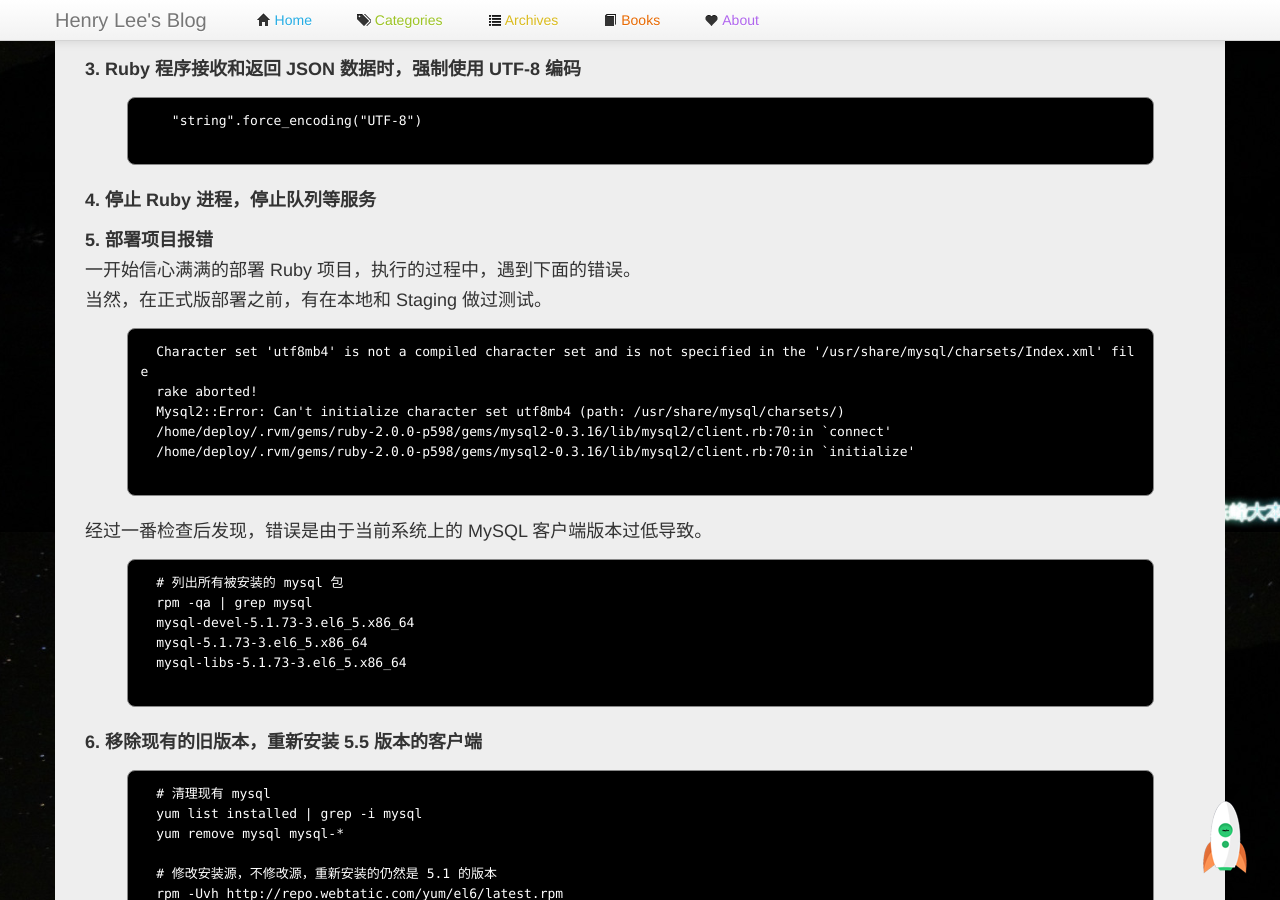
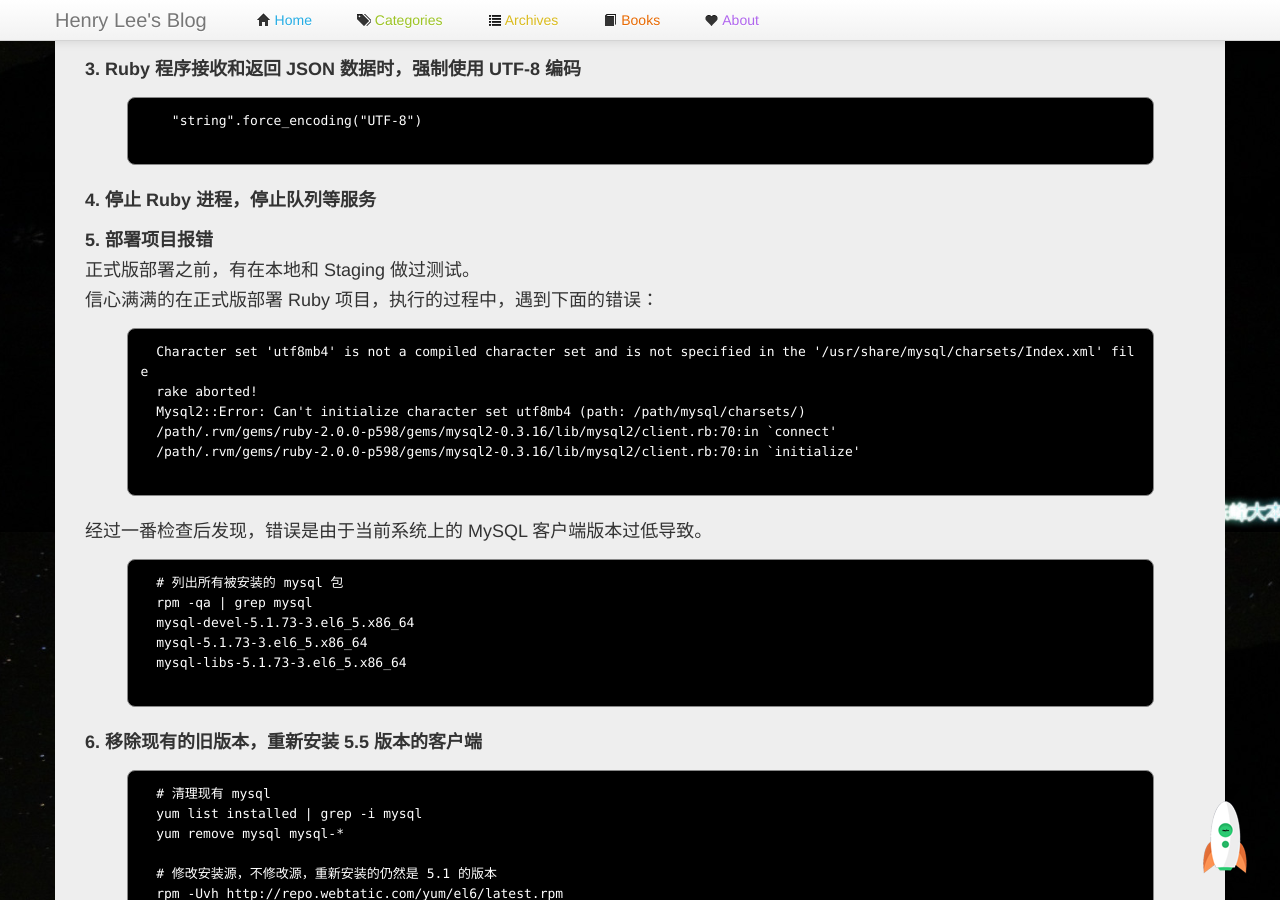
Before and after one commit to manageyp/manageyp.github.com, a Jekyll site: the page built from _posts/2015-03-05-aliyun-rds-change-mysql-charset-from-utf8-to-utf8mb4.html, in a window 1280 px wide and 900 px high, scrolled down 1268 px. Built offline with Jekyll 4.4.1, drawn with Linux system fonts in a browser that asks for light colours; comment, search, counter and statistics services are not loaded.

Commit message:
[Change] aliyun-rds-change-mysql-charset-from-utf8-to-utf8mb4

```diff
--- a/_posts/2015-03-05-aliyun-rds-change-mysql-charset-from-utf8-to-utf8mb4.html
+++ b/_posts/2015-03-05-aliyun-rds-change-mysql-charset-from-utf8-to-utf8mb4.html
@@ -77,14 +77,14 @@ record_on: 2015-03-05
 
 <p>
   <b>5. 部署项目报错 </b></br>
-  一开始信心满满的部署 Ruby 项目，执行的过程中，遇到下面的错误。</br>
-  当然，在正式版部署之前，有在本地和 Staging 做过测试。</br>
+  正式版部署之前，有在本地和 Staging 做过测试。</br>
+  信心满满的在正式版部署 Ruby 项目，执行的过程中，遇到下面的错误：</br>
   <pre class="prettyprint lang-html">
   Character set 'utf8mb4' is not a compiled character set and is not specified in the '/usr/share/mysql/charsets/Index.xml' file
   rake aborted!
-  Mysql2::Error: Can't initialize character set utf8mb4 (path: /usr/share/mysql/charsets/)
-  /home/deploy/.rvm/gems/ruby-2.0.0-p598/gems/mysql2-0.3.16/lib/mysql2/client.rb:70:in `connect'
-  /home/deploy/.rvm/gems/ruby-2.0.0-p598/gems/mysql2-0.3.16/lib/mysql2/client.rb:70:in `initialize'
+  Mysql2::Error: Can't initialize character set utf8mb4 (path: /path/mysql/charsets/)
+  /path/.rvm/gems/ruby-2.0.0-p598/gems/mysql2-0.3.16/lib/mysql2/client.rb:70:in `connect'
+  /path/.rvm/gems/ruby-2.0.0-p598/gems/mysql2-0.3.16/lib/mysql2/client.rb:70:in `initialize'
   </pre>
   经过一番检查后发现，错误是由于当前系统上的 MySQL 客户端版本过低导致。</br>
   <pre class="prettyprint lang-html">
```
